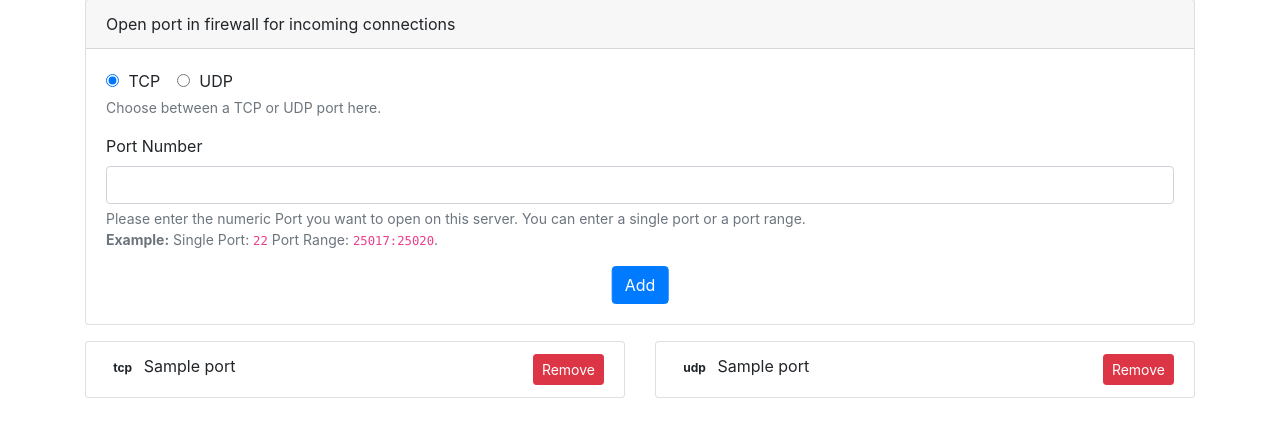
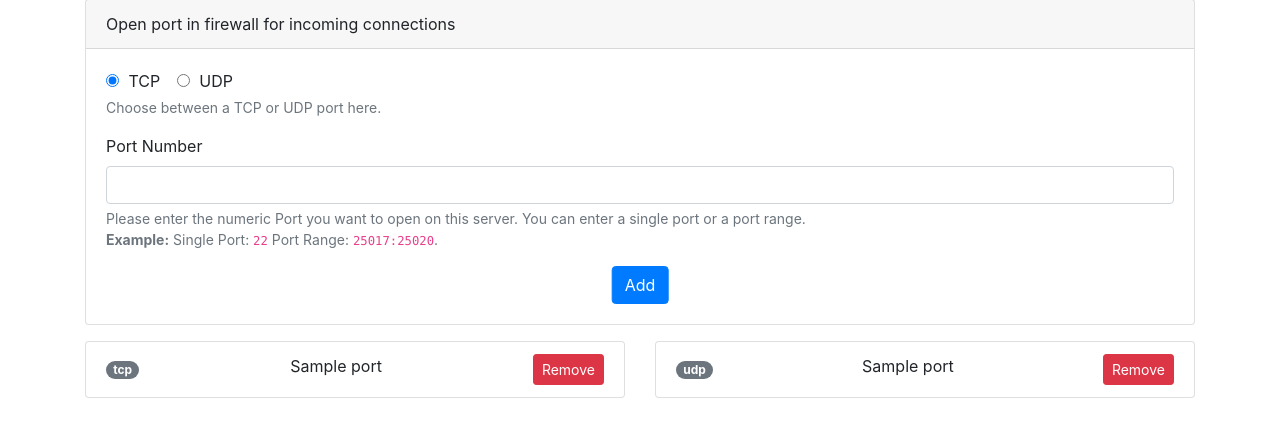
Before and after one commit to jpylypiw/easywall, a Flask app: template web/templates/ports.html in a window 1280 px wide. Shown: the part 411-841 px from the top of the page. Run offline with Flask 2, Linux system fonts and the light colour scheme; the template is opened without the code that fills it: most values are stand-ins (such as "Sample title", 1, 10 or a date in 2020); parts of the project's set-up code (start-up, migrations or seed data) failed here and were passed over; some libraries are stand-ins or nearby versions.

Commit message:
fixed port list formatting and added gitconfig to blacklist

```diff
--- a/web/templates/ports.html
+++ b/web/templates/ports.html
@@ -93,13 +93,14 @@
                 <input type="hidden" name="remove" value="tcp">
                 <ul class="list-group">
                     {% for port in vars.tcp %}
-                    <li class="list-group-item justify-content-between">
+                    <li class="list-group-item d-flex justify-content-between">
                         {% if ';' in port %}
                         {% set templist = port.split(';') %}
-                        <span class="badge badge-default badge-pill">tcp - {{ templist[1] }}</span>';
+                        <span class="badge badge-secondary badge-pill align-self-center">tcp -
+                            {{ templist[1] }}</span>';
                         {{ templist[0] }}
                         {% else %}
-                        <span class="badge badge-default badge-pill">tcp</span>
+                        <span class="badge badge-secondary badge-pill align-self-center">tcp</span>
                         <span class="text-center">{{ port }}</span>
                         {% endif %}
                         <button type="submit" name="{{ port }}"
@@ -123,13 +124,14 @@
                 <input type="hidden" name="remove" value="udp">
                 <ul class="list-group">
                     {% for port in vars.udp %}
-                    <li class="list-group-item justify-content-between">
+                    <li class="list-group-item d-flex justify-content-between">
                         {% if ';' in port %}
                         {% set templist = port.split(';') %}
-                        <span class="badge badge-default badge-pill">udp - {{ templist[1] }}</span>';
+                        <span class="badge badge-secondary badge-pill align-self-center">udp -
+                            {{ templist[1] }}</span>';
                         {{ templist[0] }}
                         {% else %}
-                        <span class="badge badge-default badge-pill">udp</span>
+                        <span class="badge badge-secondary badge-pill align-self-center">udp</span>
                         <span class="text-center">{{ port }}</span>
                         {% endif %}
                         <button type="submit" name="{{ port }}"
```
Also changed, not shown: 1 other file.
